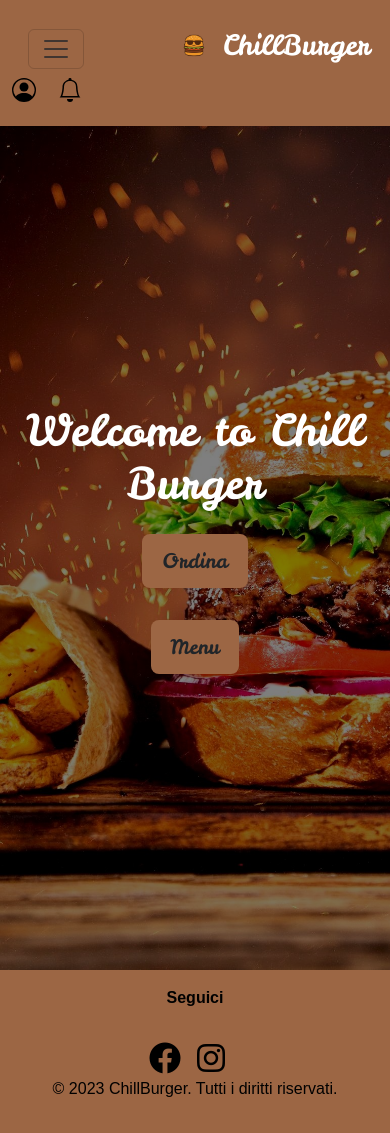
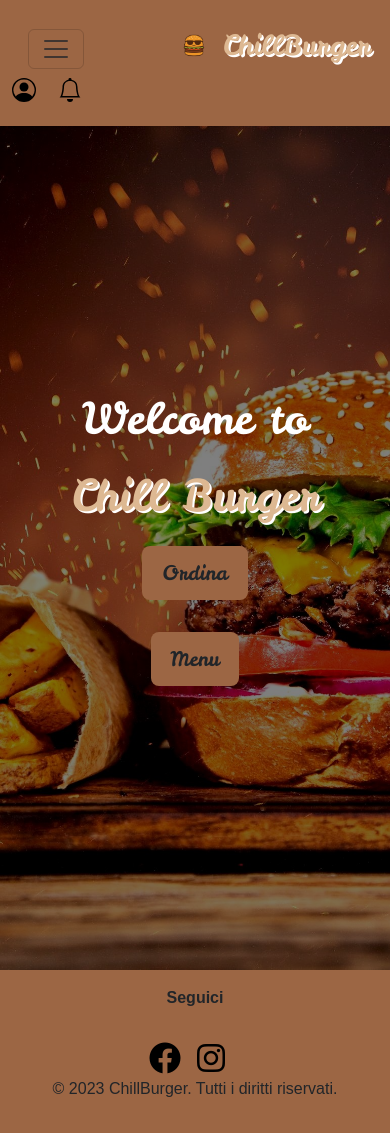
Before and after one commit to Filoferro03/ChillBurgerWebProject, a PHP site: page / in a window 390 px wide. Run offline with PHP 8.4, Linux system fonts and the light colour scheme.

Commit message:
more beautiful

```diff
--- a/chillburger/css/style.css
+++ b/chillburger/css/style.css
@@ -11,7 +11,6 @@ header {
 
 body {
     font-family: cute, Arial, Helvetica, sans-serif;
-    color: black;
 }
 
 footer {
@@ -47,18 +46,6 @@ h1 {
     border: none;
 }
 
-@media (max-width: 768px) {
-    .mobile {
-        display: block;
-    }
-    .desktop {
-        display: none;
-    }
-    .logo {
-        max-height: 40px;
-    }
-}
-
 .hero-section {
     background-image: url('../resources/ChillBurgerHomePage3.png');
     background-size: cover;
@@ -82,6 +69,17 @@ h1 {
     z-index: 2;
 }
 
+/* Cambia il colore della scritta Chill Burger */
+
+.welcome-to-title {
+    color: white;
+}
+
+.chill-burger-title {
+    color: #DDB892;
+    text-shadow: 4px 4px white;
+}
+
 /*
     FIXME
     bottoni, capire quale sia la configurazione migliore
@@ -96,11 +94,45 @@ h1 {
 .btn-body:hover {
     background-color: transparent;
     border: 4px solid #9C6644;
-    color: white;
+    color: #DDB892;
+}
+
+/* Sottolineatura al passaggio del mouse sugli <a> nell'header */
+.header-menu {
+    position: relative;
+    text-decoration: none;
+}
+
+.header-menu::before {
+    content: '';
+    position: absolute;
+    left: 0;
+    bottom: 0;
+    width: 0;
+    height: 4px;
+    background-color: #DDB892;
+    transition: width 0.3s ease;
+    border-radius: 5px;
+}
+
+.header-menu:hover::before {
+    width: 100%;
 }
 
 
-/* Sottolineatura al passaggio del mouse sugli <a> nell'header */
-header a:hover {
-    text-decoration: underline black; /* Aggiunge la sottolineatura */
+/* Mobile */
+@media (max-width: 768px) {
+    .mobile {
+        display: block;
+    }
+    .desktop {
+        display: none;
+    }
+    .logo {
+        max-height: 40px;
+    }
+    .chill-burger-title {
+        color: #DDB892;
+        text-shadow: 2px 2px white;
+    }
 }
--- a/chillburger/template/base.php
+++ b/chillburger/template/base.php
@@ -23,7 +23,7 @@
                 <div class="d-flex align-items-center">
                     <a class="navbar-brand me-2 d-flex" href="index.php">
                         <img src="./resources/ChillBurgerLogoMobile.png" alt="ChillBurger Logo" class="logo me-2" />
-                        <h1 class="m-0">ChillBurger</h1>
+                        <h1 class="chill-burger-title m-0">ChillBurger</h1>
                     </a>
 
                 </div>
@@ -76,16 +76,16 @@
                 <a href="index.php"><img src="./resources/ChillBurgerLogo.png" alt="ChillBurger Logo" class="logo" /></a>
                 <ul class="list-group list-group-horizontal d-flex justify-content-center gap-4">
                     <li class="list-group-item">
-                        <a class="nav-link fs-3" aria-current="page" href="#">Menu</a>
+                        <a class="nav-link header-menu fs-3" aria-current="page" href="#">Menu</a>
                     </li>
                     <li class="list-group-item">
-                        <a class="nav-link fs-3" href="#">Ordina ora</a>
+                        <a class="nav-link header-menu fs-3" href="#">Ordina ora</a>
                     </li>
                     <li class="list-group-item">
-                        <a class="nav-link fs-3" href="#">About us</a>
+                        <a class="nav-link header-menu fs-3" href="#">About us</a>
                     </li>
                     <li class="list-group-item">
-                        <a class="nav-link fs-3" href="reviews.php">Recensioni</a>
+                        <a class="nav-link header-menu fs-3" href="reviews.php">Recensioni</a>
                     </li>
                 </ul>
                 <div>
--- a/chillburger/template/homepage.php
+++ b/chillburger/template/homepage.php
@@ -2,7 +2,8 @@
 <section class="hero-section d-flex flex-column justify-content-center align-items-center text-center">
     <div class="hero-overlay"></div>
     <div class="hero-content container">
-        <h1 class="display-1 mb-4">Welcome to Chill Burger</h1>
+        <h1 class="display-1 welcome-to-title mb-4">Welcome to</h1>
+        <h1 class="display-1 chill-burger-title mb-4">Chill Burger</h1>
         <div class="d-flex flex-column flex-md-row justify-content-center align-items-center gap-3">
             <button type="button" class="btn btn-body btn-lg me-md-3 mb-3 mb-md-0">Ordina</button>
             <button type="button" class="btn btn-body btn-lg me-md-3 mb-3 mb-md-0">Menu</button>
```
